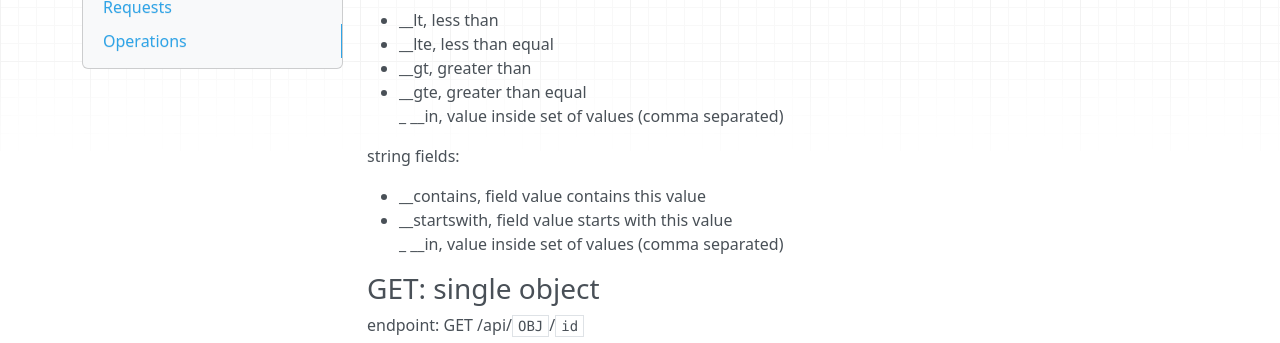
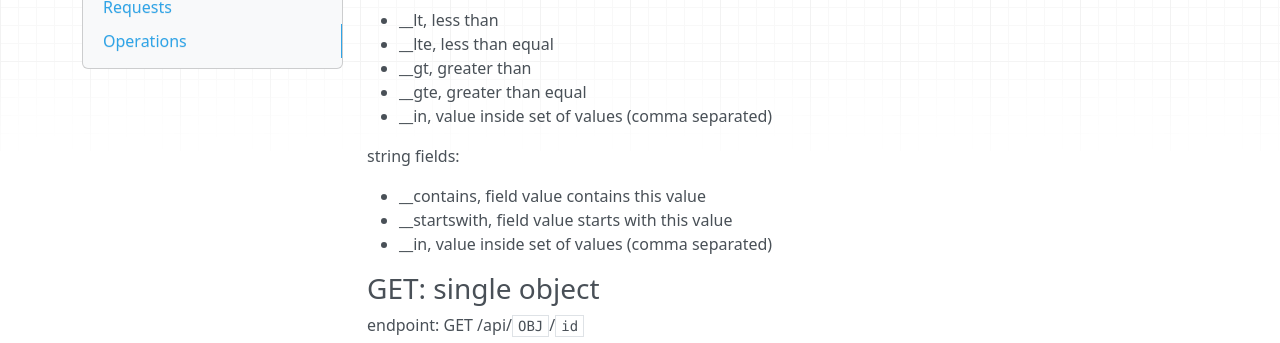
Before and after one commit to peeringdb/docs, an MkDocs documentation site: the page built from docs/api_specs.md, in a window 1280 px wide and 900 px high, scrolled down 2445 px. Shown: the part 155-498 px from the top of the window. Built offline with MkDocs 1.6.1, drawn with Linux system fonts in a browser that asks for light colours; nearby versions of some CDN libraries; old or Windows-style settings are respelled for this version of MkDocs.

Commit message:
fix typo

```diff
--- a/docs/api_specs.md
+++ b/docs/api_specs.md
@@ -115,13 +115,13 @@ numeric fields:
 - \_\_lte, less than equal
 - \_\_gt, greater than
 - \_\_gte, greater than equal
-_ \_\_in, value inside set of values (comma separated)
+- \_\_in, value inside set of values (comma separated)
 
 string fields:
 
 - \_\_contains, field value contains this value
 - \_\_startswith, field value starts with this value
-_ \_\_in, value inside set of values (comma separated)
+- \_\_in, value inside set of values (comma separated)
 
 ### GET: single object
 
```
